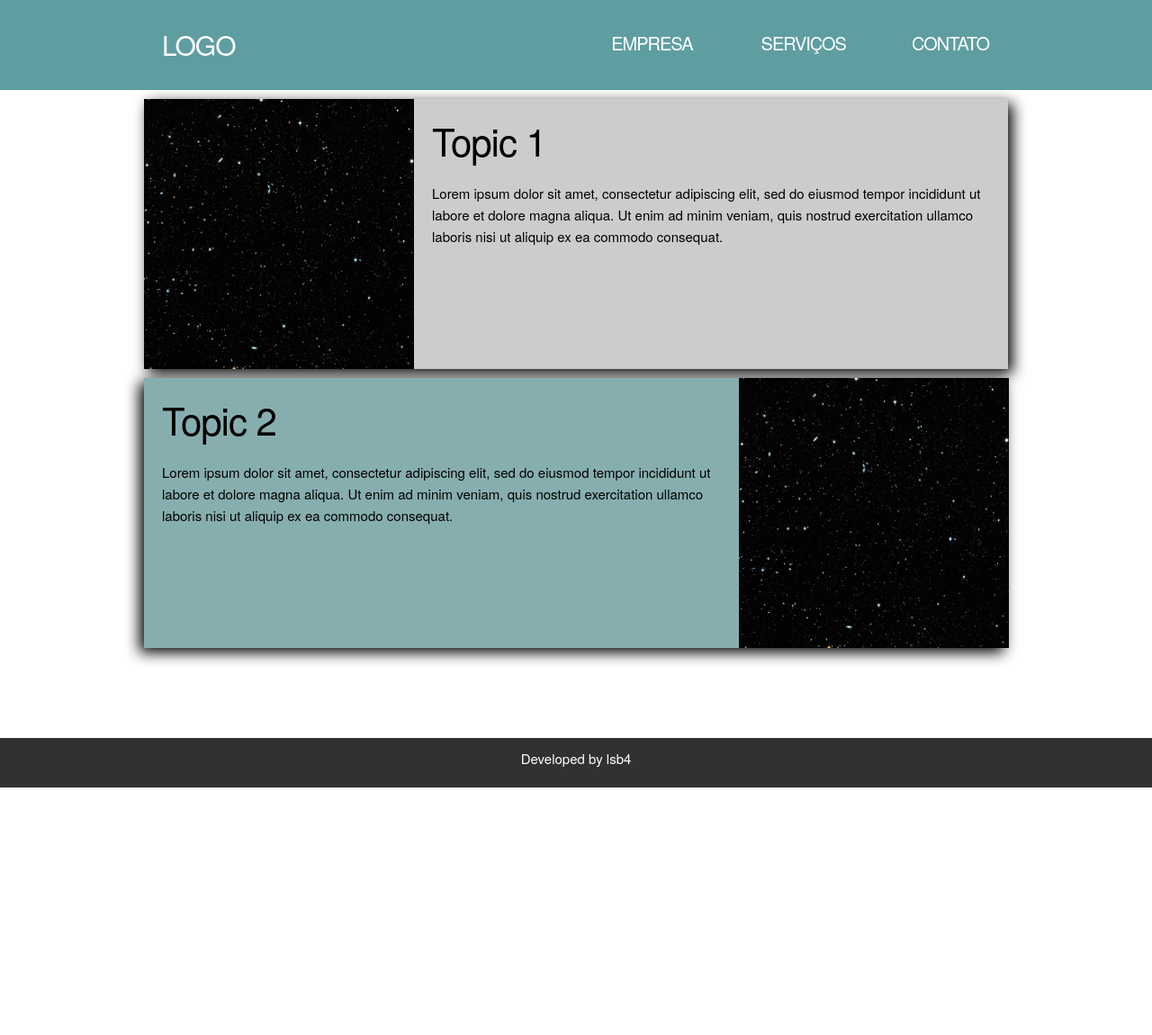
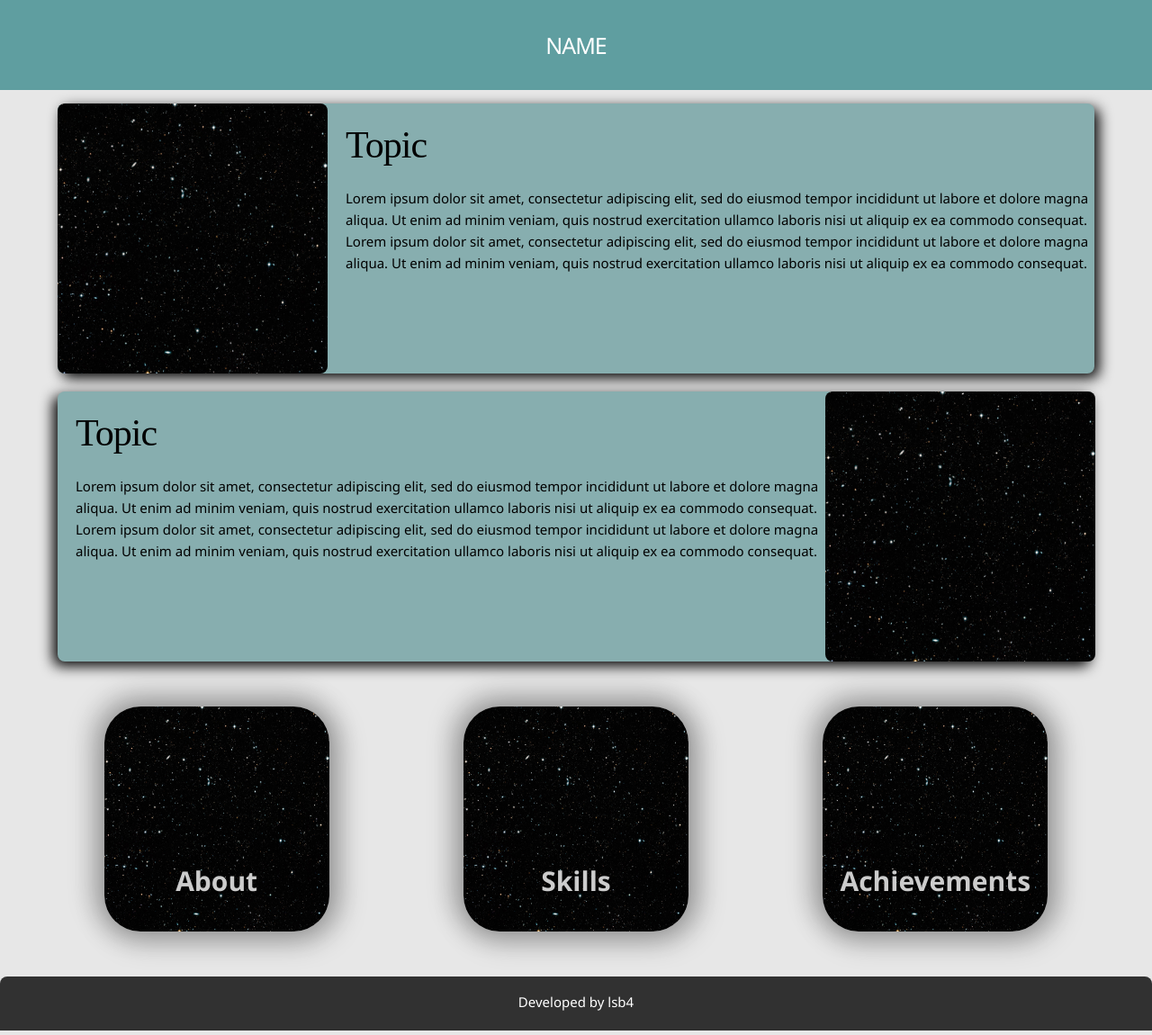
Before and after one commit to lsb4/PortfolioSite, a plain HTML site: page index.html in a window 1280 px wide. Shown: the whole page at 90% size. Before the commit the page ends 880 px from the top, so only its background shows below. Drawn offline with nearby package versions, Linux system fonts and the light colour scheme.

Commit message:
Menu removed and Options added

```diff
--- a/css/style.css
+++ b/css/style.css
@@ -1,3 +1,11 @@
+* {
+    font-family: 'Segoe UI', Tahoma, Geneva, Verdana, sans-serif;
+}
+
+body {
+    background-color: rgb(231, 231, 231);
+}
+
 header {
     height: 100px;
     width: 100%;
@@ -11,20 +19,22 @@ header {
     font-size: 1em; /*Adaptable Size*/
     z-index: 1; /*Depth*/
     transition: all .3s; /*Time to complete the effect of JS*/
+
 }
 
 header h1 {
-    font-size: 30px;
+    font-size: 25px;
     margin: 0px;
     padding: 32px 20px;
     text-transform: uppercase;
-    text-align: start; /*Text align*/
+    text-align: center; /*Text align*/
 }
 
 header h3 {
     font-size: 20px;
     margin: 0px;
-    padding: 35px 20px;
+    padding: 34px 0px;
+    padding-right: 30px;
     text-transform: uppercase;
     text-align: center; /*Text align*/
 }
@@ -50,41 +60,48 @@ main {
 
 .firstTopic {
     height: 300px;
-    width: 100%;
-    margin-top: 10px;
-    background-color: rgb(204, 204, 204);
+    width: 90%;
+    max-width: 100%;
+    margin-top: 15px;
+    background-color: rgb(135, 174, 175);
     color: black;
     display: fixed;
     align-items: center;
     text-align: left;
     box-shadow: 5px 5px 15px black;
+    border-radius: 8px;
 }
 
 .firstTopic img {
     float: left;
+    border-radius: 8px;
 }
 .firstTitle {
+    font-family: 'Times New Roman', Georgia, Times, serif;
     padding-top: 20px;
 }
 
 .secondTopic {
     height: 300px;
-    width: 100%;
-    margin-top: 10px;
-    margin-bottom: 100px;
+    width: 90%;
+    max-width: 100%;
+    margin-top: 20px;
     background-color: rgb(135, 174, 175);
     color: black;
     display: fixed;
     align-items: center;
     box-shadow: -5px 5px 15px black;
+    border-radius: 8px;
 }
 
 .secondTopic img {
     position: relative;
     float: right;
+    border-radius: 8px;
     left: 1px;
 }
 .secondTitle {
+    font-family: 'Times New Roman', Georgia, Times, serif;
     padding-top: 20px;
     padding-left: 20px;
 }
@@ -100,10 +117,62 @@ footer {
     display: flex;
     align-items: center;
     justify-content: center;
-    padding-top: 15px;
+    padding-top: 20px;
     color: white;
+    border-top-left-radius: 8px;
+    border-top-right-radius: 8px;
 
 }
+
+.options {
+    height: 290px;
+    width: 90%;
+    max-width: 100%;
+    margin-top: 30px;
+    border-radius: 12px;
+}
+
+.card {
+    margin: 20px auto;
+    width: 250px;
+    height: 250px;
+    border-radius: 40px;
+    box-shadow: 5px 5px 30px 7px rgba(0,0,0,0.25), -5px -5px 30px 7px rgba(0,0,0,0.22);
+    cursor: pointer;
+    transition: 0.4s;
+    color: rgb(204, 204, 204);
+}
+
+.cardImage {
+    width: inherit;
+    height: inherit;
+    border-radius: 40px;
+}
+
+.cardImage img {
+    width: inherit;
+    height: inherit;
+    border-radius: 40px;
+}
+
+.cardTitle {
+    text-align: center;
+    border-radius: 0px 0px 40px 40px;
+    font-weight: bold;
+    font-size: 30px;
+    margin-top: -80px;
+    height: 40px;
+}
+
+.card:hover {
+    transform: scale(0.9, 0.9);
+    box-shadow: 5px 5px 30px 15px rgba(0,0,0,0.25), -5px -5px 30px 15px rgba(0,0,0,0.22);
+}
+
+.lastCard {
+    margin-bottom: 50px;
+}
+
 
 @media only screen and (max-width: 800px) {
     .menuDesk {
@@ -124,12 +193,11 @@ footer {
     .firstTopic img{
         width: 200px;
         height: 200px;
+        position: relative;
+        right: 20px;
     }
     .firstTitle {
-        padding-left: 220px;
-    }
-    .firstDesc {
-        padding-left: 220px;
+        padding-left: 210px;
     }
     .secondTopic{
         height: 200px;
@@ -137,6 +205,14 @@ footer {
     .secondTopic img{
         width: 200px;
         height: 200px;
+        position: relative;
+        left: 20px;
+    }
+    .secondTitle {
+        padding-left: 10px;
+    }
+    .secondDesc {
+        padding-left: 10px;
     }
 }
 
--- a/index.html
+++ b/index.html
@@ -14,17 +14,8 @@
         <header>
             <div class="container menuDesk">
                 <div class="row">
-                    <div class="six columns">
-                        <a href="" style="text-decoration: none; color: white;"><h1>Logo</h1></a>
-                    </div>
-                    <div class="two columns">
-                        <a href="" style="text-decoration: none; color: white;"><h3>Empresa<h3></a>
-                    </div>
-                    <div class="two columns">
-                        <a href="" style="text-decoration: none; color: white;"><h3>Serviços<h3></a>
-                    </div>
-                    <div class="two columns">
-                        <a href="" style="text-decoration: none; color: white;"><h3>Contato<h3></a>
+                    <div class="twelve columns">
+                        <a href="" style="text-decoration: none; color: white;"><h1>Name</h1></a>
                     </div>
                 </div>
             </div>
@@ -32,10 +23,10 @@
             <div class="container menuMob">
                 <div class="row">
                     <div class="six columns">
-                        <a href="" style="text-decoration: none; color: white;"><h1>Logo</h1></a>
+                        <a href="" style="text-decoration: none; color: white;"><h1>name</h1></a>
                     </div>
                     <div class="six columns menuIcon">
-                        <button onclick="myFunction()" class="dropbtn material-icons">menu</button>
+                        <button class="dropbtn material-icons"></button>
                     </div>
                 </div>
             </div>
@@ -46,8 +37,8 @@
                 <div class="row">
                     <div class="twelve columns">
                         <img src="img/image.jpg" width="300px" height="300px">
-                        <h2 class="firstTitle">Topic 1</h2>
-                        <p class="firstDesc descDesk">Lorem ipsum dolor sit amet, consectetur adipiscing elit, sed do eiusmod tempor incididunt ut labore et dolore magna aliqua. Ut enim ad minim veniam, quis nostrud exercitation ullamco laboris nisi ut aliquip ex ea commodo consequat.</p>
+                        <h2 class="firstTitle">Topic</h2>
+                        <p class="firstDesc descDesk">Lorem ipsum dolor sit amet, consectetur adipiscing elit, sed do eiusmod tempor incididunt ut labore et dolore magna aliqua. Ut enim ad minim veniam, quis nostrud exercitation ullamco laboris nisi ut aliquip ex ea commodo consequat. Lorem ipsum dolor sit amet, consectetur adipiscing elit, sed do eiusmod tempor incididunt ut labore et dolore magna aliqua. Ut enim ad minim veniam, quis nostrud exercitation ullamco laboris nisi ut aliquip ex ea commodo consequat.</p>
                         <a href="" style="text-decoration: none; color: black;" class="secondDesc descMob">Saiba mais...</a>
                     </div>
                 </div>
@@ -57,9 +48,38 @@
                 <div class="row">
                     <div class="twelve columns">
                         <img src="img/image.jpg" width="300px" height="300px">
-                        <h2 class="secondTitle">Topic 2</h2>
-                        <p class="secondDesc descDesk">Lorem ipsum dolor sit amet, consectetur adipiscing elit, sed do eiusmod tempor incididunt ut labore et dolore magna aliqua. Ut enim ad minim veniam, quis nostrud exercitation ullamco laboris nisi ut aliquip ex ea commodo consequat.</p>
+                        <h2 class="secondTitle">Topic</h2>
+                        <p class="secondDesc descDesk">Lorem ipsum dolor sit amet, consectetur adipiscing elit, sed do eiusmod tempor incididunt ut labore et dolore magna aliqua. Ut enim ad minim veniam, quis nostrud exercitation ullamco laboris nisi ut aliquip ex ea commodo consequat. Lorem ipsum dolor sit amet, consectetur adipiscing elit, sed do eiusmod tempor incididunt ut labore et dolore magna aliqua. Ut enim ad minim veniam, quis nostrud exercitation ullamco laboris nisi ut aliquip ex ea commodo consequat.</p>
                         <a href="" style="text-decoration: none; color: black;" class="secondDesc descMob">Saiba mais...</a>
+                    </div>
+                </div>
+            </div>
+
+            <div class="container options">
+                <div class="row">
+                    <div class="four columns">
+                        <div class="card">
+                            <div class="cardImage"><img src="img/image.jpg"/></div>
+                            <div class="cardTitle">
+                                <p>About</p>
+                            </div>
+                        </div>
+                    </div>
+                    <div class="four columns">
+                        <div class="card">
+                            <div class="cardImage"><img src="img/image.jpg"/></div>
+                            <div class="cardTitle">
+                                <p>Skills</p>
+                            </div>
+                        </div>
+                    </div>
+                    <div class="four columns">
+                        <div class="card lastCard">
+                            <div class="cardImage"><img src="img/image.jpg"/></div>
+                            <div class="cardTitle">
+                                <p>Achievements</p>
+                            </div>
+                        </div>
                     </div>
                 </div>
             </div>
```
